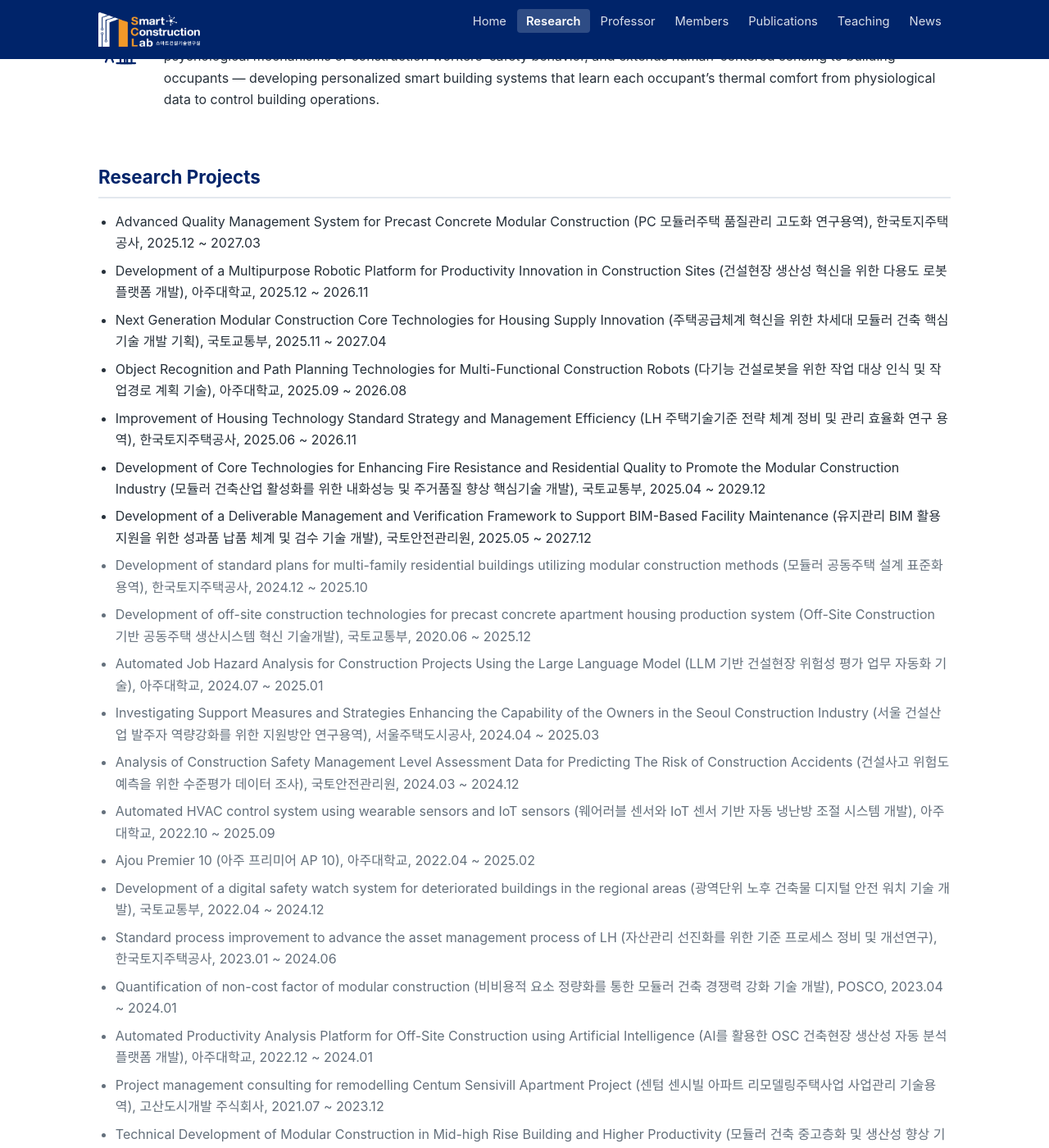
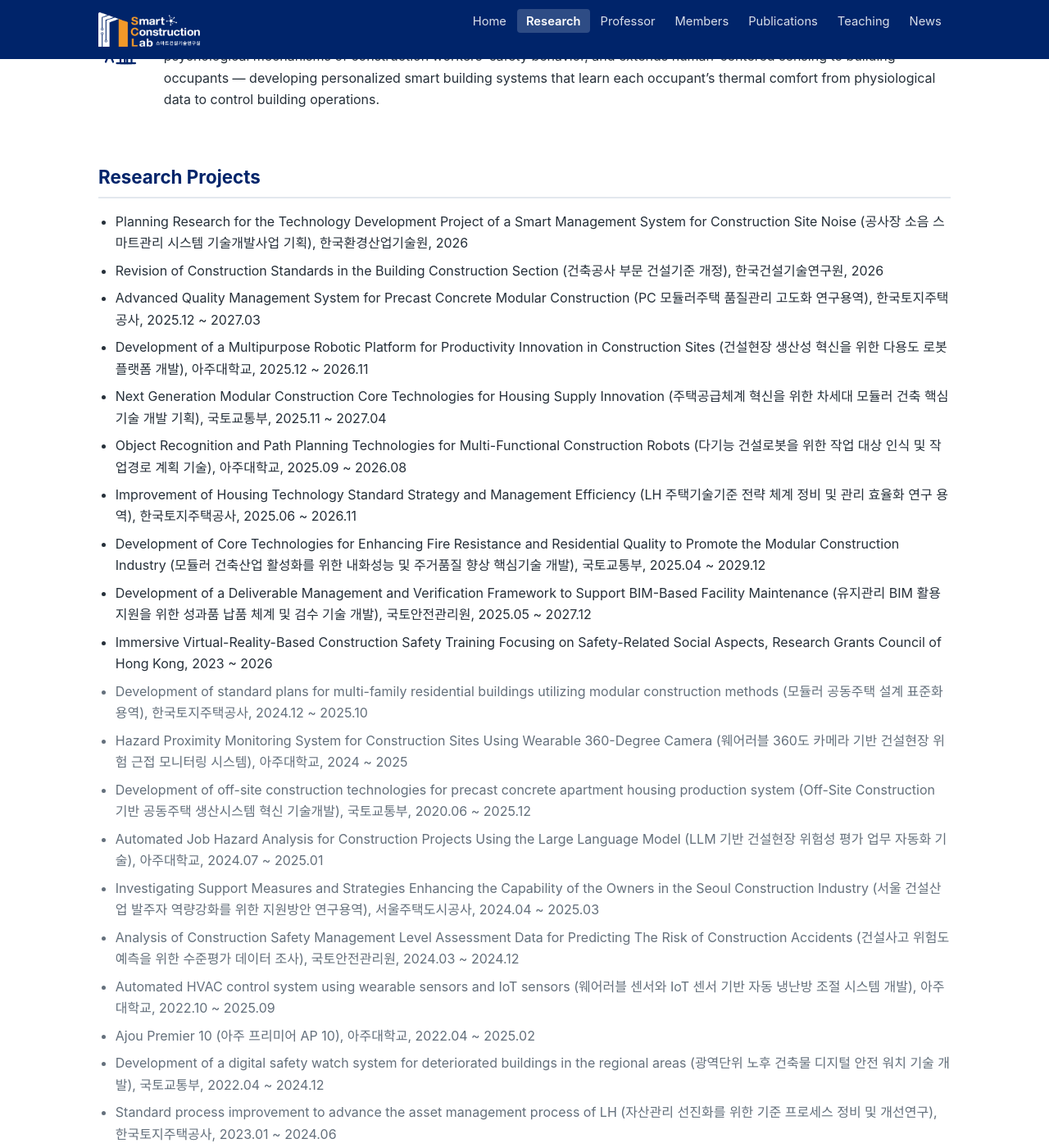
Before and after one commit to Ajou-Smart-Construction-Lab/ajou-smart-construction-lab.github.io, a Jekyll site: the page built from research.md, in a window 1280 px wide and 1400 px high, scrolled down 1085 px. Shown: the whole window at 82% size. Built offline with Jekyll 4.4.1, drawn with Linux system fonts in a browser that asks for light colours.

Commit message:
Add 4 research projects from CV (noise planning, KCS revision, 360 camera, HK RGC)
Co-Authored-By: Claude Fable 5 <noreply@anthropic.com>

```diff
--- a/research.md
+++ b/research.md
@@ -53,6 +53,8 @@ Humans remain central to construction projects and to the buildings they produce
 ## Research Projects
 
 <ul class="project-list">
+<li>Planning Research for the Technology Development Project of a Smart Management System for Construction Site Noise (공사장 소음 스마트관리 시스템 기술개발사업 기획), 한국환경산업기술원, 2026</li>
+<li>Revision of Construction Standards in the Building Construction Section (건축공사 부문 건설기준 개정), 한국건설기술연구원, 2026</li>
 <li>Advanced Quality Management System for Precast Concrete Modular Construction (PC 모듈러주택 품질관리 고도화 연구용역), 한국토지주택공사, 2025.12 ~ 2027.03</li>
 <li>Development of a Multipurpose Robotic Platform for Productivity Innovation in Construction Sites (건설현장 생산성 혁신을 위한 다용도 로봇 플랫폼 개발), 아주대학교, 2025.12 ~ 2026.11</li>
 <li>Next Generation Modular Construction Core Technologies for Housing Supply Innovation (주택공급체계 혁신을 위한 차세대 모듈러 건축 핵심기술 개발 기획), 국토교통부, 2025.11 ~ 2027.04</li>
@@ -60,7 +62,9 @@ Humans remain central to construction projects and to the buildings they produce
 <li>Improvement of Housing Technology Standard Strategy and Management Efficiency (LH 주택기술기준 전략 체계 정비 및 관리 효율화 연구 용역), 한국토지주택공사, 2025.06 ~ 2026.11</li>
 <li>Development of Core Technologies for Enhancing Fire Resistance and Residential Quality to Promote the Modular Construction Industry (모듈러 건축산업 활성화를 위한 내화성능 및 주거품질 향상 핵심기술 개발), 국토교통부, 2025.04 ~ 2029.12</li>
 <li>Development of a Deliverable Management and Verification Framework to Support BIM-Based Facility Maintenance (유지관리 BIM 활용 지원을 위한 성과품 납품 체계 및 검수 기술 개발), 국토안전관리원, 2025.05 ~ 2027.12</li>
+<li>Immersive Virtual-Reality-Based Construction Safety Training Focusing on Safety-Related Social Aspects, Research Grants Council of Hong Kong, 2023 ~ 2026</li>
 <li class="done">Development of standard plans for multi-family residential buildings utilizing modular construction methods (모듈러 공동주택 설계 표준화 용역), 한국토지주택공사, 2024.12 ~ 2025.10</li>
+<li class="done">Hazard Proximity Monitoring System for Construction Sites Using Wearable 360-Degree Camera (웨어러블 360도 카메라 기반 건설현장 위험 근접 모니터링 시스템), 아주대학교, 2024 ~ 2025</li>
 <li class="done">Development of off-site construction technologies for precast concrete apartment housing production system (Off-Site Construction 기반 공동주택 생산시스템 혁신 기술개발), 국토교통부, 2020.06 ~ 2025.12</li>
 <li class="done">Automated Job Hazard Analysis for Construction Projects Using the Large Language Model (LLM 기반 건설현장 위험성 평가 업무 자동화 기술), 아주대학교, 2024.07 ~ 2025.01</li>
 <li class="done">Investigating Support Measures and Strategies Enhancing the Capability of the Owners in the Seoul Construction Industry (서울 건설산업 발주자 역량강화를 위한 지원방안 연구용역), 서울주택도시공사, 2024.04 ~ 2025.03</li>
```
